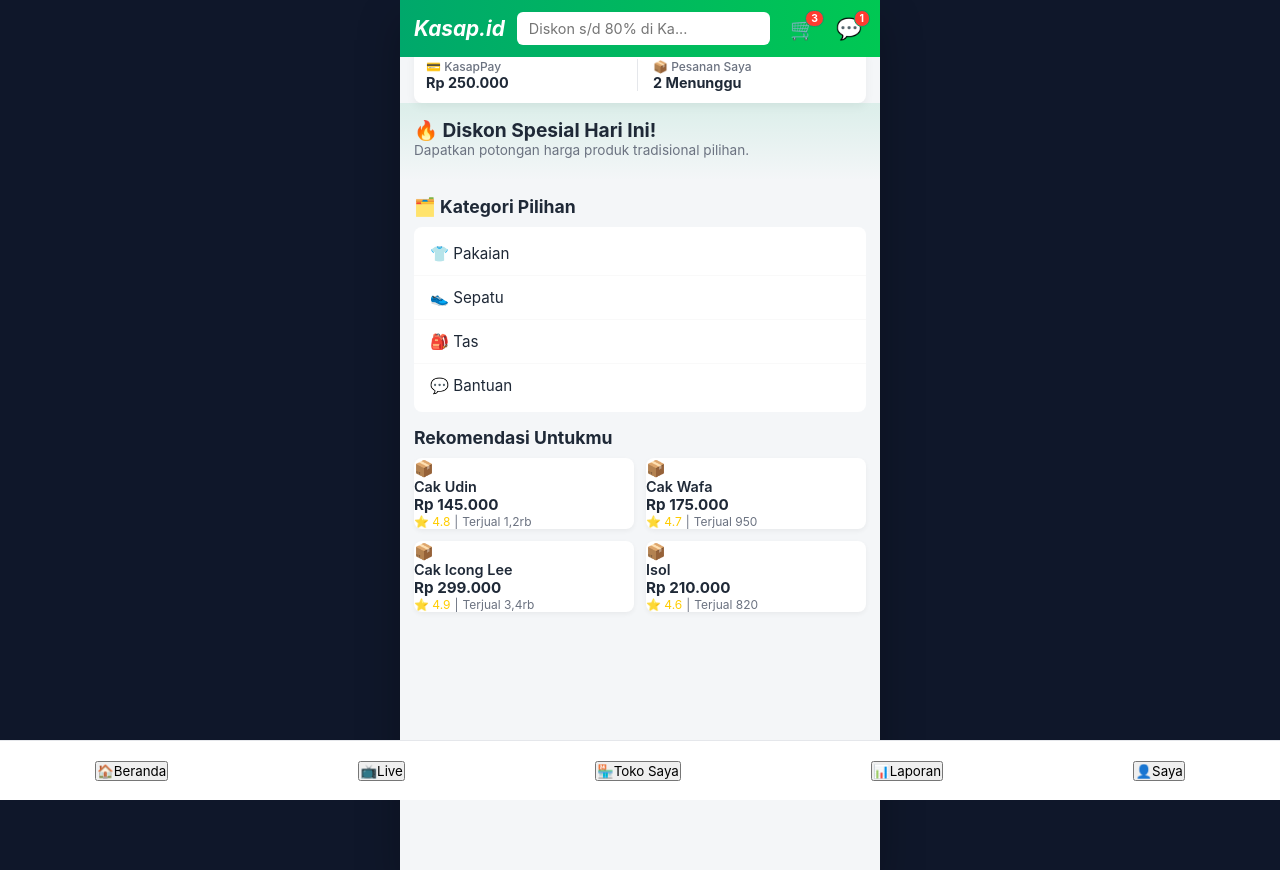
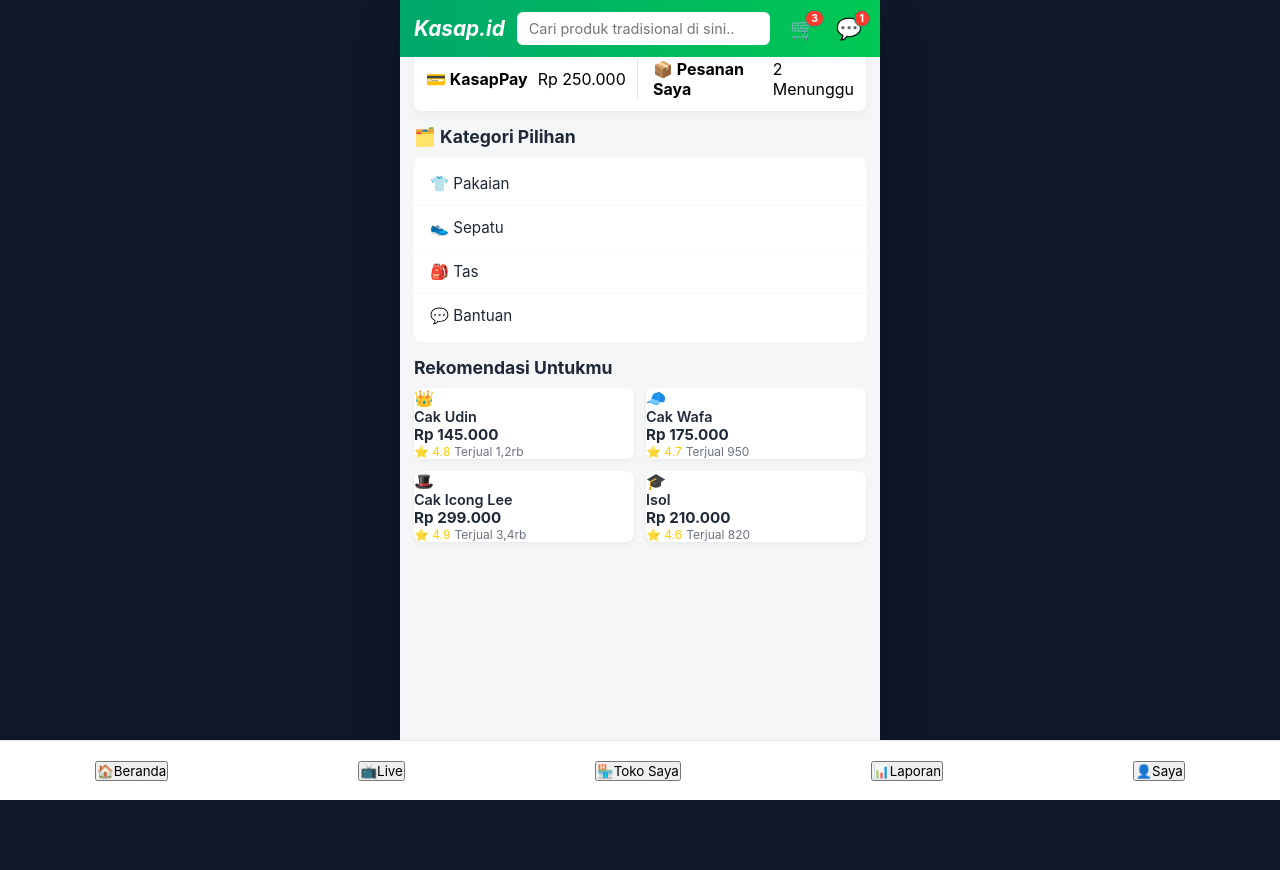
Before and after one commit to k454p/kasap_id, a React (Vite) app: page / in a window 1280 px wide. After the commit the page ends 800 px from the top, so only its background shows below. Built offline with nearby package versions, Linux system fonts and the light colour scheme.

Commit message:
Revise product recommendations and layout
Updated product recommendations with new images and adjusted layout for better user experience.

```diff
--- a/src/beranda.jsx
+++ b/src/beranda.jsx
@@ -1,58 +1,55 @@
 import React from 'react';
-import AkunSaya from './akunsaya';
-import DetailProduk from './detail'; // Memastikan import halaman detail benar
 
 export default function Beranda({ menu, navigate }) {
-  // 1. DATA PRODUK ASLI BAWAH APLIKASI
   const produkRekomendasi = [
-    { id: 1, nama: "Cak Udin", harga: "145.000", rating: "4.8", terjual: "1,2rb", gambar: "📦" },
-    { id: 2, nama: "Cak Wafa", harga: "175.000", rating: "4.7", terjual: "950", gambar: "📦" },
-    { id: 3, nama: "Cak Icong Lee", harga: "299.000", rating: "4.9", terjual: "3,4rb", gambar: "📦" },
-    { id: 4, nama: "Isol", harga: "210.000", rating: "4.6", terjual: "820", gambar: "📦" }
+    { id: 1, nama: "Cak Udin", harga: "145.000", rating: "4.8", terjual: "1,2rb", gambar: "👑" },
+    { id: 2, nama: "Cak Wafa", harga: "175.000", rating: "4.7", terjual: "950", gambar: "🧢" },
+    { id: 3, nama: "Cak Icong Lee", harga: "299.000", rating: "4.9", terjual: "3,4rb", gambar: "🎩" },
+    { id: 4, nama: "Isol", harga: "210.000", rating: "4.6", terjual: "820", gambar: "🎓" }
   ];
 
-  // 2. LOGIKA PERPINDAHAN KONTEN (NAVIGASI)
-  const renderContent = () => {
-    switch (menu) {
-      case 'akunsaya':
-        return <AkunSaya navigate={navigate} />;
-      case 'detail':
-        return <DetailProduk navigate={navigate} />;
-      case 'live':
-        return <div style={{ padding: '20px', textAlign: 'center' }}>🎥 Halaman Live Streaming Kasap.id</div>;
-      case 'tokosaya':
-        return <div style={{ padding: '20px', textAlign: 'center' }}>🏪 Halaman Toko Saya</div>;
-      case 'laporan':
-        return <div style={{ padding: '20px', textAlign: 'center' }}>📊 Halaman Laporan Keuangan</div>;
-      default:
-        // Tampilan Beranda Utama (Menu rekomendasi produk dll)
+  // Render halaman placeholder jika menu navigasi bawah diklik
+  if (menu === 'live') {
+    return <div className="placeholder-page">🎥 Halaman Live Streaming Kasap.id</div>;
+  }
+  if (menu === 'tokosaya') {
+    return <div className="placeholder-page">🏪 Halaman Manajemen Toko Saya</div>;
+  }
+  if (menu === 'laporan') {
+    return <div className="placeholder-page">📊 Halaman Laporan Penjualan & Keuangan</div>;
+  }
+
+  // Tampilan Utama Beranda Belanja
   return (
     <>
-            {/* KARTU SALDO & PESANAN */}
+      {/* HEADER SHOPPING BAR */}
+      <div className="shopee-header">
+        <span className="brand-title" onClick={() => navigate('beranda')}>Kasap.id</span>
+        <div className="search-container">
+          <input type="text" className="search-input" placeholder="Cari produk tradisional di sini..." />
+        </div>
+        <div className="header-icons">
+          <button className="icon-btn">🛒<span className="badge">3</span></button>
+          <button className="icon-btn">💬<span className="badge">1</span></button>
+        </div>
+      </div>
+
+      {/* DASHBOARD SALDO KASAPPAY & PESANAN */}
       <div className="balance-card-container">
         <div className="balance-card">
           <div className="balance-item">
-                  <div className="balance-info">
             <h4>💳 KasapPay</h4>
             <p>Rp 250.000</p>
           </div>
-                </div>
           <div className="balance-item">
-                  <div className="balance-info">
             <h4>📦 Pesanan Saya</h4>
             <p>2 Menunggu</p>
           </div>
         </div>
       </div>
-            </div>
-
-            {/* BANNER PROMO SPESIAL */}
-            <div className="promo-section">
-              <h3 className="promo-title">🔥 Diskon Spesial Hari Ini!</h3>
-              <p className="promo-desc">Dapatkan potongan harga produk tradisional pilihan.</p>
-            </div>
 
       {/* KATEGORI PILIHAN */}
+      <div className="category-section">
         <h3 className="section-title">🗂️ Kategori Pilihan</h3>
         <div className="category-list">
           <div className="category-item"><span>👕 Pakaian</span></div>
@@ -60,8 +57,10 @@ export default function Beranda({ menu, navigate }) {
           <div className="category-item"><span>🎒 Tas</span></div>
           <div className="category-item"><span>💬 Bantuan</span></div>
         </div>
+      </div>
 
-            {/* REKOMENDASI UNTUKMU (GRID PRODUK) */}
+      {/* REKOMENDASI PRODUK GRID */}
+      <div className="product-section">
         <h3 className="section-title">Rekomendasi Untukmu</h3>
         <div className="product-grid">
           {produkRekomendasi.map((item) => (
@@ -69,78 +68,20 @@ export default function Beranda({ menu, navigate }) {
               key={item.id}
               className="product-card"
               onClick={() => navigate('detail', { state: { produk: item } })}
-                  style={{ cursor: 'pointer' }}
             >
-                  <div className="product-img-container">
               <div className="product-image">{item.gambar}</div>
-                  </div>
               <div className="product-info-container">
                 <h4 className="product-name">{item.nama}</h4>
                 <p className="product-price">Rp {item.harga}</p>
                 <div className="product-meta">
                   <span className="star-icon">⭐ {item.rating}</span>
-                      <span>|</span>
-                      <span>Terjual {item.terjual}</span>
+                  <span className="sold-text">Terjual {item.terjual}</span>
                 </div>
               </div>
             </div>
           ))}
         </div>
+      </div>
     </>
   );
 }
-  };
-
-  // 3. LAYOUT UTAMA VIEWPORT
-  return (
-    <div className="app-viewport">
-
-      {/* HEADER UTAMA KASAP.ID (Hanya tampil di menu beranda) */}
-      {menu === 'beranda' && (
-        <div className="shopee-header">
-          <span className="brand-title" onClick={() => navigate('beranda')}>
-            Kasap.id
-          </span>
-          <div className="search-container">
-            <input type="text" className="search-input" placeholder="Diskon s/d 80% di Ka..." />
-          </div>
-          <div className="header-icons">
-            <button className="icon-btn" onClick={() => navigate('keranjang')}>
-              🛒<span className="badge">3</span>
-            </button>
-            <button className="icon-btn" onClick={() => navigate('chat')}>
-              💬<span className="badge">1</span>
-            </button>
-          </div>
-        </div>
-      )}
-
-      {/* AREA UTAMA KONTEN JALUR DINAMIS */}
-      <div style={{ flex: 1, width: '100%' }}>
-        {renderContent()}
-      </div>
-
-      {/* NAVIGASI NAVBAR BAWAH (Selalu Tampil di Menu Utama) */}
-      {(menu === 'beranda' || menu === 'live' || menu === 'tokosaya' || menu === 'laporan' || menu === 'akunsaya') && (
-        <div className="navbar-bottom">
-          <button onClick={() => navigate('beranda')} className={menu === 'beranda' ? 'active' : ''}>
-            <span>🏠</span><span>Beranda</span>
-          </button>
-          <button onClick={() => navigate('live')} className={menu === 'live' ? 'active' : ''}>
-            <span>📺</span><span>Live</span>
-          </button>
-          <button onClick={() => navigate('tokosaya')} className={menu === 'tokosaya' ? 'active' : ''}>
-            <span>🏪</span><span>Toko Saya</span>
-          </button>
-          <button onClick={() => navigate('laporan')} className={menu === 'laporan' ? 'active' : ''}>
-            <span>📊</span><span>Laporan</span>
-          </button>
-          <button onClick={() => navigate('akunsaya')} className={menu === 'akunsaya' ? 'active' : ''}>
-            <span>👤</span><span>Saya</span>
-          </button>
-        </div>
-      )}
-
-    </div>
-  );
-}
```
Lines whose indentation alone changed are shown as unchanged.
